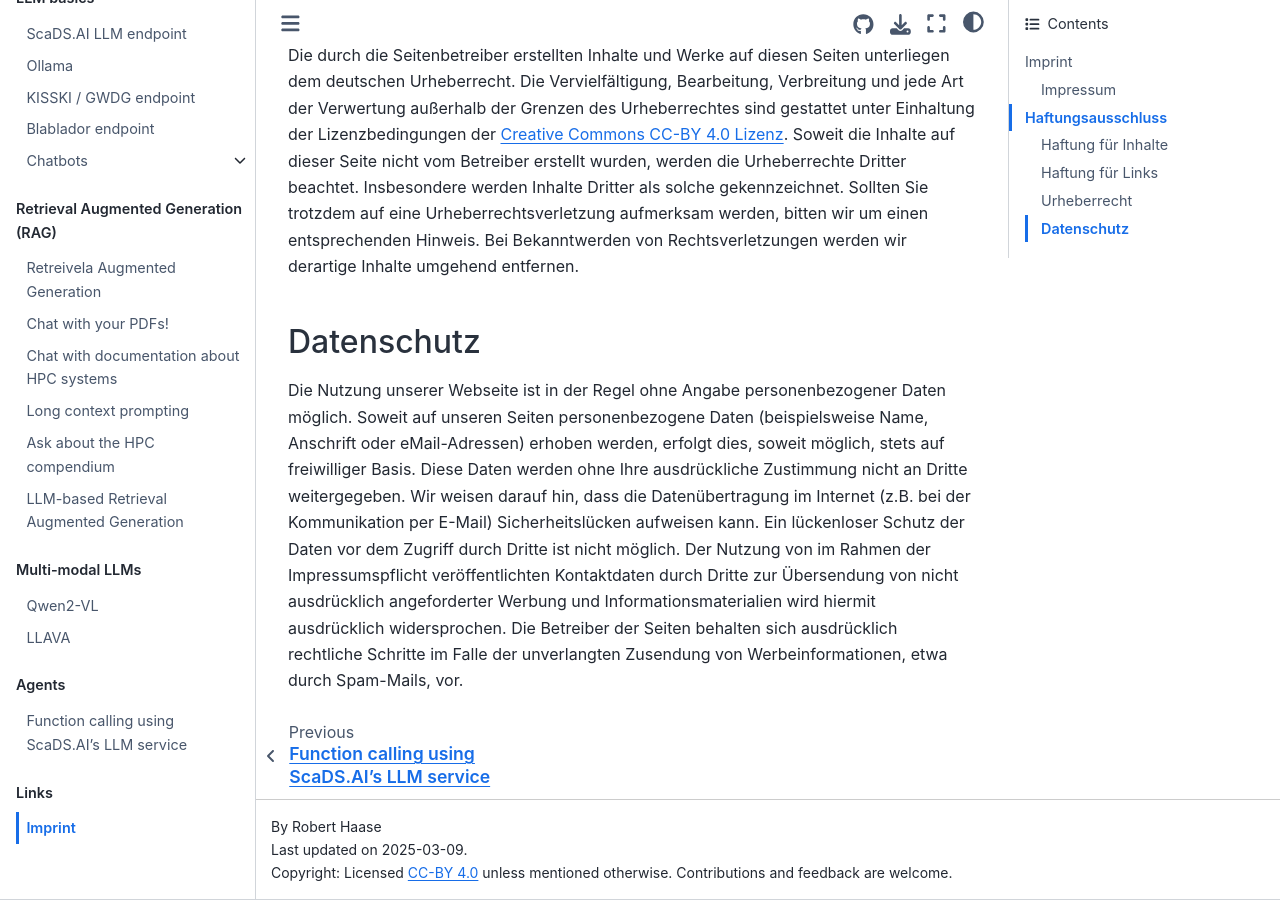
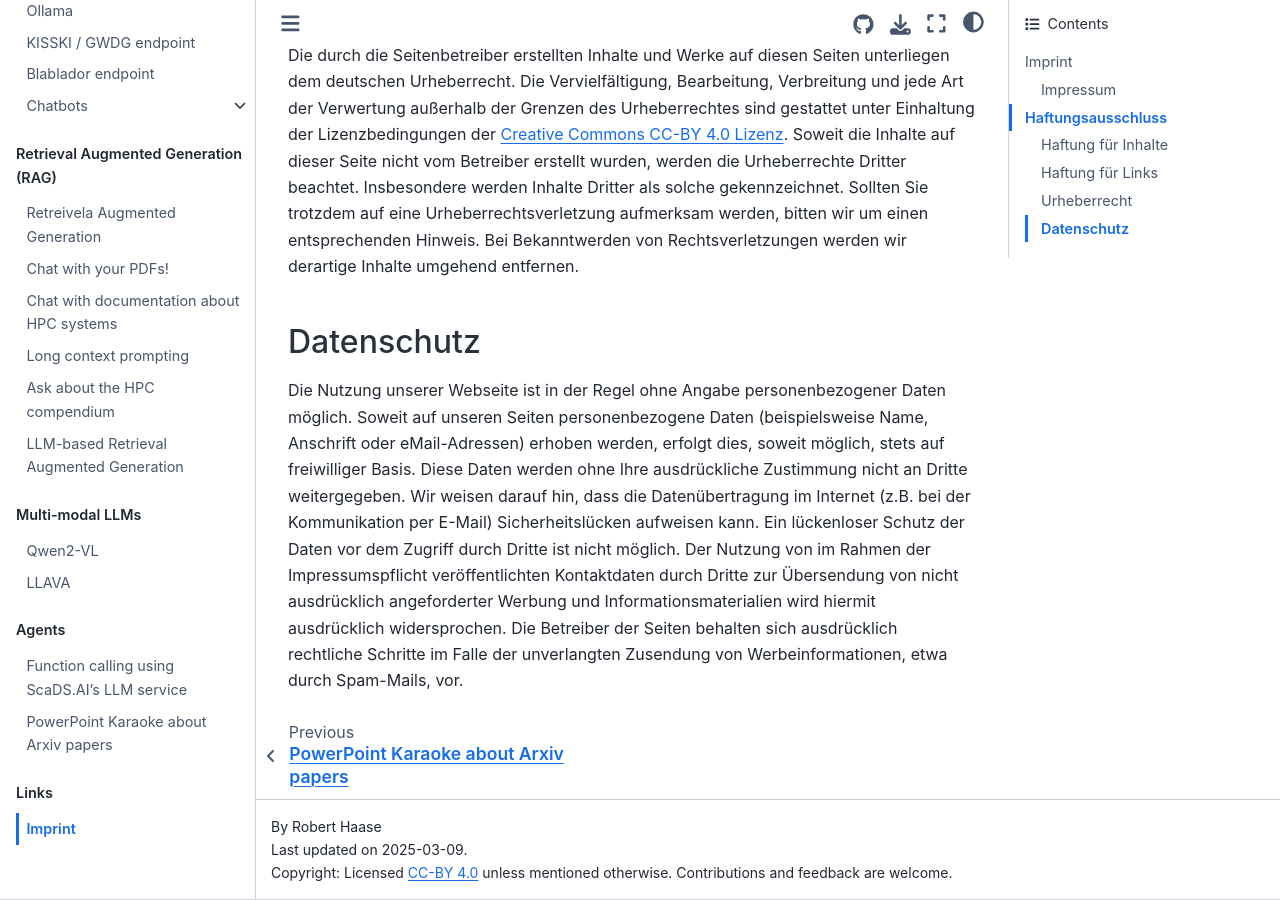
Before and after one commit to ScaDS/secai_llm_training, a Jupyter Book: the page built from docs/imprint.md, in a window 1280 px wide and 900 px high, scrolled down 1564 px. Built offline with Jupyter Book 1.0.4 settings and Sphinx 7.4.7 and the Sphinx Book theme 1.1.4, drawn with Linux system fonts in a browser that asks for light colours.

Commit message:
add archive agent to TOC

```diff
--- a/docs/_toc.yml
+++ b/docs/_toc.yml
@@ -40,6 +40,7 @@ parts:
   - caption: Agents
     chapters:
     - file: 50_function_calling/12_function_calling_scadsai_llm.ipynb
+    - file: 66_arxiv_agent/arxiv_powerpoint_karaoke.ipynb
 
 
   - caption: Links
```
